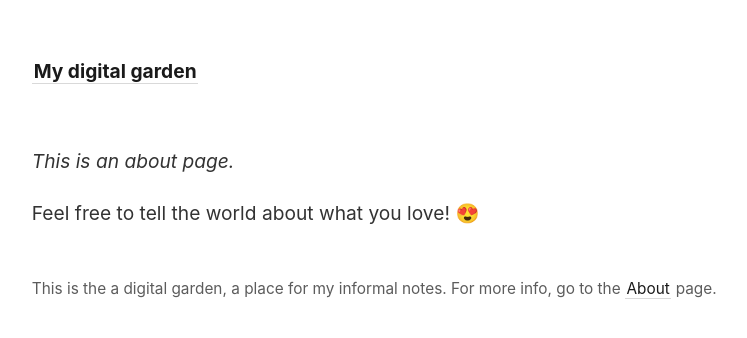
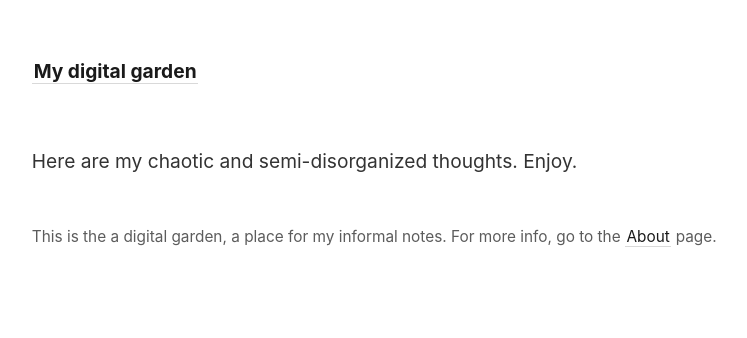
Before and after one commit to emarshphd/emarsh-garden, a Jekyll site: the page built from _pages/about.md, in a window 1280 px wide. Shown: the top 338 px of the page, without its empty margins (45-792 px from the left). Built offline with Jekyll 4.4.1, drawn with Linux system fonts in a browser that asks for light colours.

Commit message:
Update about.md

```diff
--- a/_pages/about.md
+++ b/_pages/about.md
@@ -4,6 +4,4 @@ title: About
 permalink: /about
 ---
 
-*This is an about page.*
-
-Feel free to tell the world about what you love! 😍
+Here are my chaotic and semi-disorganized thoughts. Enjoy.
```
